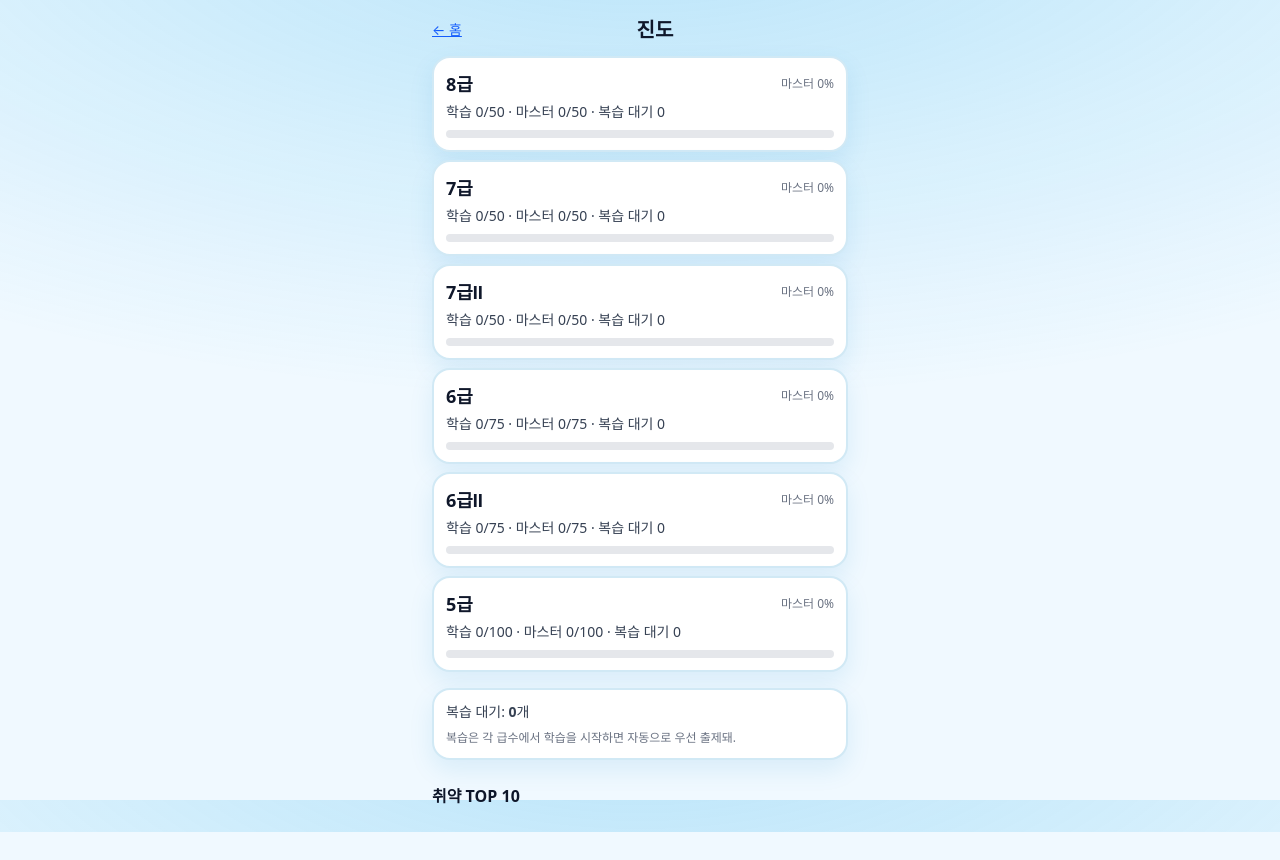
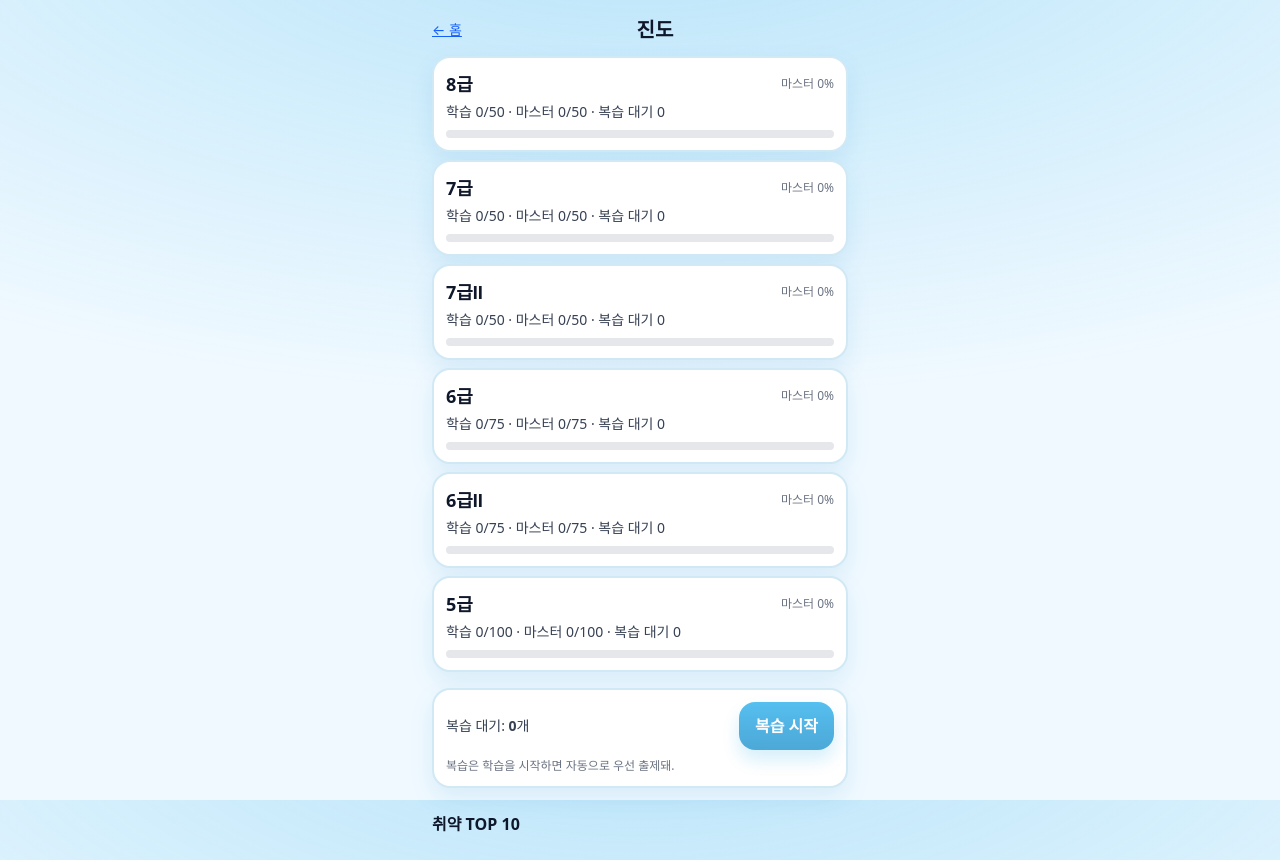
Before and after one commit to woairi/hanja-study, a Next.js app in the folder web/: page /progress in a window 1280 px wide. Before the commit the page ends 832 px from the top, so only its background shows below. Built offline with nearby package versions, Linux system fonts and the light colour scheme.

Commit message:
Progress: add one-tap review start CTA

```diff
--- a/web/src/app/progress/page.tsx
+++ b/web/src/app/progress/page.tsx
@@ -44,6 +44,23 @@ export default function ProgressPage() {
     }).length;
   }, [now]);
 
+  const reviewLink = useMemo(() => {
+    const st = loadState();
+    const dailyCount = st.settings.dailyCount;
+    // pick the grade with the most due items; if none due, pick the first grade.
+    let best: { label: GradeLabel; due: number } | null = null;
+    for (const label of GRADE_LABELS) {
+      const items = kanjiByGradeLabel(label);
+      const due = items.filter((k) => {
+        const p = st.progress[k.id];
+        return p && !p.mastered && p.nextReviewAt <= now;
+      }).length;
+      if (!best || due > best.due) best = { label, due };
+    }
+    const label = best?.label ?? '8급';
+    return `/study?grade=${encodeURIComponent(label)}&n=${dailyCount}`;
+  }, [now]);
+
   return (
     <main className="mx-auto max-w-md p-4">
       <div className="mb-3 flex items-center justify-between">
@@ -61,10 +78,21 @@ export default function ProgressPage() {
       </section>
 
       <section className="card mt-4 p-3">
-        <div className="text-sm text-gray-700">
-          복습 대기: <span className="font-semibold">{totalDue}</span>개
+        <div className="flex items-center justify-between gap-3">
+          <div className="text-sm text-gray-700">
+            복습 대기: <span className="font-semibold">{totalDue}</span>개
+          </div>
+          <Link
+            href={reviewLink}
+            className={`btn btn-primary focus-ring inline-flex items-center justify-center px-4 py-2 ${
+              totalDue > 0 ? '' : 'opacity-70'
+            }`}
+            aria-disabled={totalDue <= 0}
+          >
+            복습 시작
+          </Link>
         </div>
-        <div className="mt-2 text-xs text-gray-500">복습은 각 급수에서 학습을 시작하면 자동으로 우선 출제돼.</div>
+        <div className="mt-2 text-xs text-gray-500">복습은 학습을 시작하면 자동으로 우선 출제돼.</div>
       </section>
 
       <section className="mt-6">
```
Also changed, not shown: 1 other file (tests, documents, lock files or other folders).
